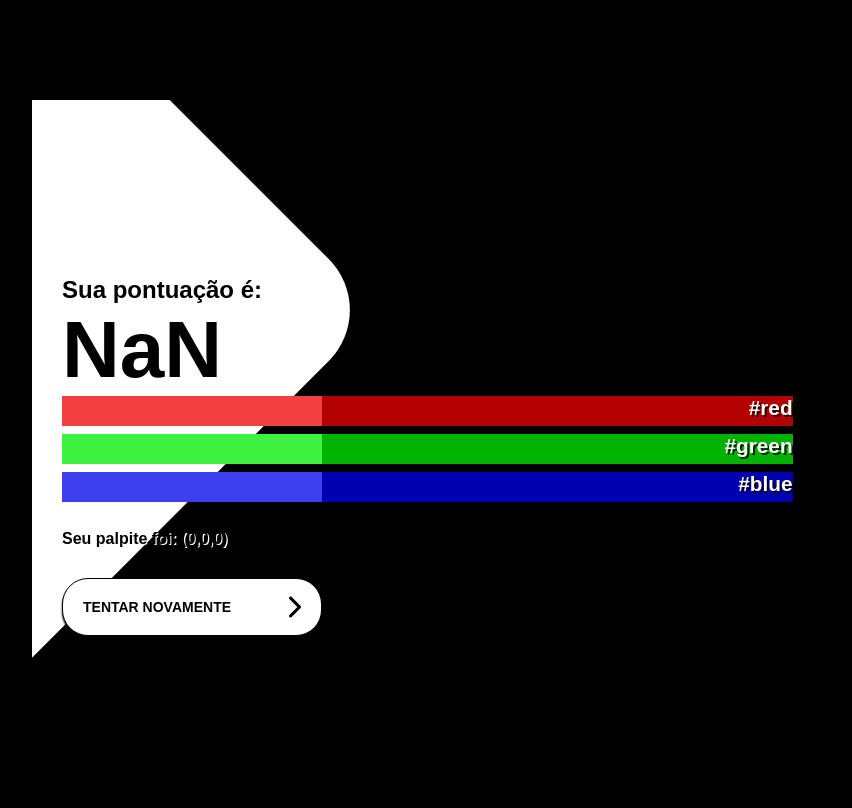
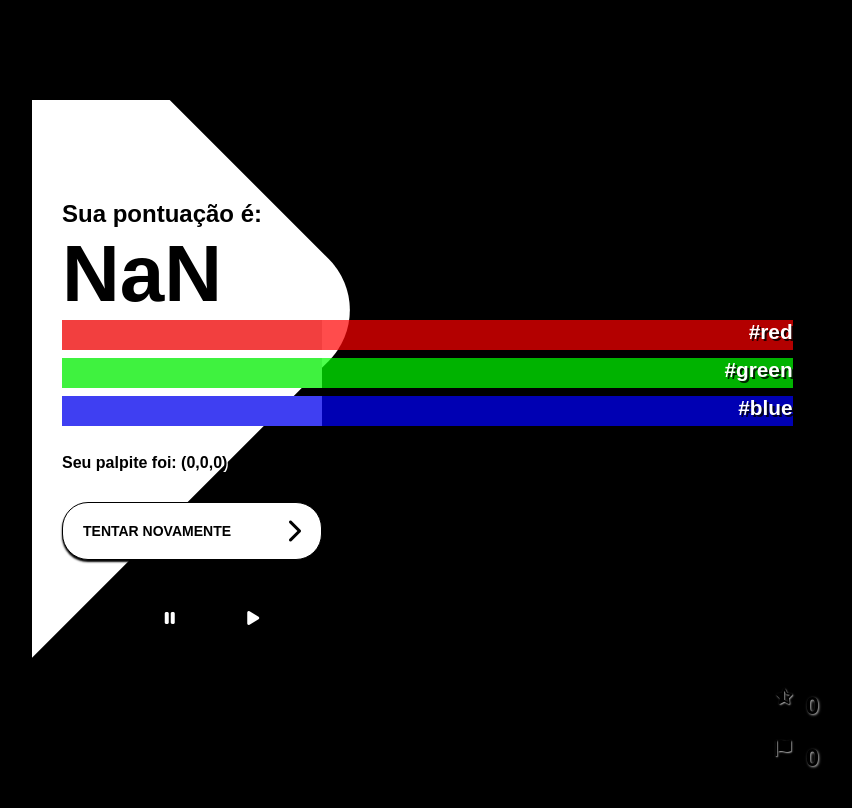
Before and after one commit to airtong/colour-guessing, a plain HTML site: page index.html in a window 1280 px wide. Both pictures are taken after a click on the button "ENVIAR PALPITE". Shown: the whole page, without its empty margins (428-1280 px from the left). Drawn offline with Linux system fonts and the light colour scheme; no server answers.

Commit message:
adding sound and info

```diff
--- a/index.html
+++ b/index.html
@@ -14,6 +14,14 @@
 		@vicblima ♥ for the project idea -->
 </head>
 <body>
+
+<div class="info">
+	<i class="fa-solid fa-star-half-stroke"></i>
+	<h2 id="highScore">0</h2>
+	<i class="fa-solid fa-flag"></i>
+	<h2 id="roundCount">0</h2>
+</div>
+
 <div class="container">
 	<div class="screen">
 		<div class="screen__content">
@@ -40,23 +48,26 @@
 				<div class="form__field">
 					<h2>Sua pontuação é: </h2>
 					<h1 id="score">18</h1>
-					<div id="progress">
+					<div class="progress">
 						<div id="redProgress"><b>365</b></div>
 					</div>
-					<div id="progress">
+					<div class="progress">
 						<div id="greenProgress"><b>365</b></div>
 					</div>
-					<div id="progress">
+					<div class="progress">
 						<div id="blueProgress"><b>365</b></div>
 					</div>
 				</div>
 				<p id="lblGuess">Seu palpite foi:</p>
-				<button class="button form__submit" onclick="window.location.reload();">
+				<button class="button form__submit" onclick="start();">
 					<span class="button__text">Tentar novamente</span>
 					<i class="button__icon fas fa-chevron-right"></i>
 				</button>
 			</div>
-
+			<div class="musicdiv">
+				<button class="btn" onclick="music.pause()"><i class="fa-solid fa-pause"></i></button>
+				<button class="btn" onclick="music.play()"><i class="fa-solid fa-play"></i></button>
+			</div>
 		</div>
 		<div class="screen__background">
 			<span class="shape shape4"></span>
--- a/script.js
+++ b/script.js
@@ -1,10 +1,35 @@
-window.onload = function() {
-    updateColors();
-};
-
 let g_red = '#red';
 let g_green = '#green';
 let g_blue = '#blue';
+
+let roundCount = 0;
+let highScore = 0;
+
+const music = new Audio('sound.mp3');
+
+window.onload = function() {
+    start();
+    music.loop =true;
+    music.playbackRate = 2;
+    music.pause();
+    music.volume = 0.01;
+};
+
+function start(){
+    updateColors();
+
+    document.getElementById('answer').style.display = 'none';
+    document.getElementById('form').style.display = 'block';
+
+    document.getElementById('redGuess').value = 0;
+    document.getElementById('greenGuess').value = 0;
+    document.getElementById('blueGuess').value = 0;
+
+    document.body.style.background = 'var(--two)';
+
+    document.getElementById("highScore").innerHTML = parseInt(highScore);
+    document.getElementById("roundCount").innerHTML = roundCount;
+}
 
 function getJson(red, green, blue) {
     var baseURL = 'https://www.thecolorapi.com/scheme?rgb=(';
@@ -12,6 +37,7 @@ function getJson(red, green, blue) {
 
     var finalURL = ')&mode=' + mode + '&count=5&format=json';
     var url = baseURL + red + ',' + green + ',' + blue + finalURL;
+
     var httpreq = new XMLHttpRequest(); // a new request
     httpreq.open('GET', url, false);
     httpreq.send(null);
@@ -37,7 +63,9 @@ function updateColors() {
     g_blue = json_obj.colors[2].rgb.b;
 }
 
-function verifyGuess(guess) {
+function verifyGuess(id) {
+    var guess = parseInt(document.getElementById(id).value);
+
     if(guess < 0)
         guess = 0;
     else if(guess > 255 || isNaN(guess))
@@ -45,41 +73,43 @@ function verifyGuess(guess) {
     return guess;
 }
 
-function verifyAnswer() {
-    var redGuess = parseInt(document.getElementById('redGuess').value);
-    var greenGuess = parseInt(document.getElementById('greenGuess').value);
-    var blueGuess = parseInt(document.getElementById('blueGuess').value);
-
-    redGuess = verifyGuess(redGuess);
-    greenGuess = verifyGuess(greenGuess);
-    blueGuess = verifyGuess(blueGuess);
-
+function getScore(redGuess, greenGuess, blueGuess){
     var redDif = Math.abs(g_red - redGuess);
     var greenDif = Math.abs(g_green - greenGuess);
     var blueDif = Math.abs(g_blue - blueGuess);
 
-    var score = parseInt(100 - ((redDif + greenDif + blueDif) / (2.55 * 3)));
+    return parseInt(100 - ((redDif + greenDif + blueDif) / (2.55 * 3)));
+}
+
+function verifyAnswer() {
+    var redGuess = verifyGuess('redGuess');
+    var greenGuess = verifyGuess('greenGuess');
+    var blueGuess = verifyGuess('blueGuess');
+
+    var score = getScore(redGuess, greenGuess, blueGuess);
 
     document.getElementById('score').innerHTML = score;
 
-    var form = document.getElementById('form');
-    form.style.display = 'none';
-    var answer = document.getElementById('answer');
-    answer.style.display = 'block';
+    if(score>highScore)
+        highScore = score;
+    roundCount += 1;
 
-    move(1,g_red);
-    move(2,g_green);
-    move(3,g_blue);
+    document.getElementById('form').style.display = 'none';
+    document.getElementById('answer').style.display = 'block';
+
+    movePercentageBar(1,g_red);
+    movePercentageBar(2,g_green);
+    movePercentageBar(3,g_blue);
 
     document.getElementById('lblGuess').innerHTML = 'Seu palpite foi: (' + redGuess + ',' + greenGuess + ',' + blueGuess + ')';
 
     var goalRGB = 'rgb('+g_red+','+g_green+','+g_blue+')';
     var guessRGB = 'rgb('+redGuess+','+greenGuess+','+blueGuess+')';
-    document.body.style.background = 'linear-gradient(135deg,'+goalRGB+' 50%,'+guessRGB+' 50%)';
+
+    document.body.style.background = 'linear-gradient(135deg,'+goalRGB+' 50%,'+guessRGB+' 50%)  no-repeat fixed center';
 }
 
-
-function move(colour, newPosition) {
+function movePercentageBar(colour, newPosition) {
     var percentage = parseInt(newPosition/2.55);
     var i = 0;
     if (i == 0) {
@@ -105,7 +135,6 @@ function move(colour, newPosition) {
                 elem.style.width = width + '%';
             }
         }
-
         elem.innerHTML = '<b>'+newPosition+'</b>';
     }
 }
--- a/style.css
+++ b/style.css
@@ -92,10 +92,21 @@ body {
 	border-radius: 60px;
 }
 
-.form, .answer {
+.form {
 	width: 320px;
 	padding: 30px;
-	padding-top: 156px;
+	padding-top: 8.5em;
+}
+
+.answer {
+	width: 320px;
+	padding: 30px;
+	padding-top: 5em;
+}
+
+.musicdiv {
+	padding-top: 1em auto;
+	text-align: center;
 }
 
 .form__field {
@@ -196,7 +207,7 @@ body {
     font-size: 5em;
 }
 
-#progress {
+.progress {
   width: 100%;
   background-color: lightgray;
   margin-bottom: 0.5em;
@@ -227,3 +238,31 @@ body {
   text-shadow: .07em .07em 0px rgb(255,255,255);
   font-weight: bold;
 }
+
+.btn {
+  background-color: var(--zero);
+  border: none;
+  color: white;
+  padding: 1em 2em;
+  text-align: center;
+  text-decoration: none;
+  display: inline-block;
+  font-size: 16px;
+  margin: 4px 2px;
+  cursor: pointer;
+  -webkit-transition-duration: 0.4s; /* Safari */
+  transition-duration: 0.4s;
+}
+
+.info {
+    position:fixed;
+    right: 1em;
+    bottom: 1em;
+}
+
+.info h2, .info i {
+    float:left;
+    width:50%;
+    padding: .5em 0;
+    text-shadow: .05em .05em .1em rgba(255,255,255,0.7);
+}
```
Also changed, not shown: 1 other file.
